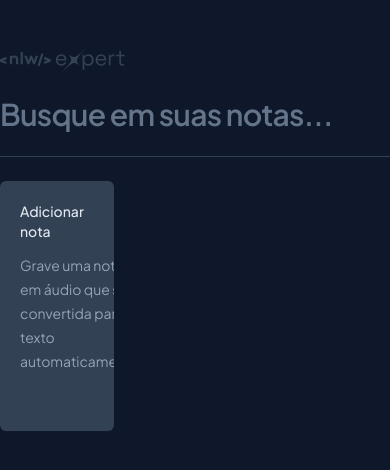
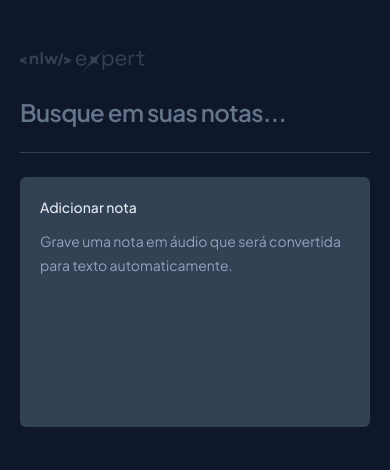
Before and after one commit to dopeeycode/nlw-expert-react, a React (Vite) app: page / in a window 390 px wide. Shown: the top 470 px of the page. Built offline with nearby package versions, Linux system fonts and the light colour scheme.

Commit message:
feat: responsive

```diff
--- a/src/App.tsx
+++ b/src/App.tsx
@@ -50,7 +50,7 @@ export function App() {
       : notes
 
   return (
-    <div className="mx-auto max-w-6xl my-12 space-y-6">
+    <div className="mx-auto max-w-6xl my-12 space-y-6 px-5 md:px-5 lg:px-1">
       <img src={logo} alt="NLW Expert" />
 
       <form
@@ -63,13 +63,13 @@ export function App() {
           type="text"
           placeholder="Busque em suas notas..."
           onChange={handleSearch}
-          className="w-full bg-transparent text-3xl font-semibold tracking-tight placeholder:text-slate-500 outline-none"
+          className="w-full bg-transparent text-2xl font-semibold tracking-tight placeholder:text-slate-500 outline-none sm:text-3xl"
         />
       </form>
 
       <div className="h-px bg-slate-700" />
 
-      <div className="grid grid-cols-3 gap-6 auto-rows-[250px]">
+      <div className="grid grid-cols-1 md:grid-cols-2 lg:grid-cols-3 gap-6 auto-rows-[250px]">
         <NewNoteCard onNoteCreated={onNoteCreated} />
         {filteredNotes.map((note) => (
           <NoteCard key={note.id} note={note} />
```
